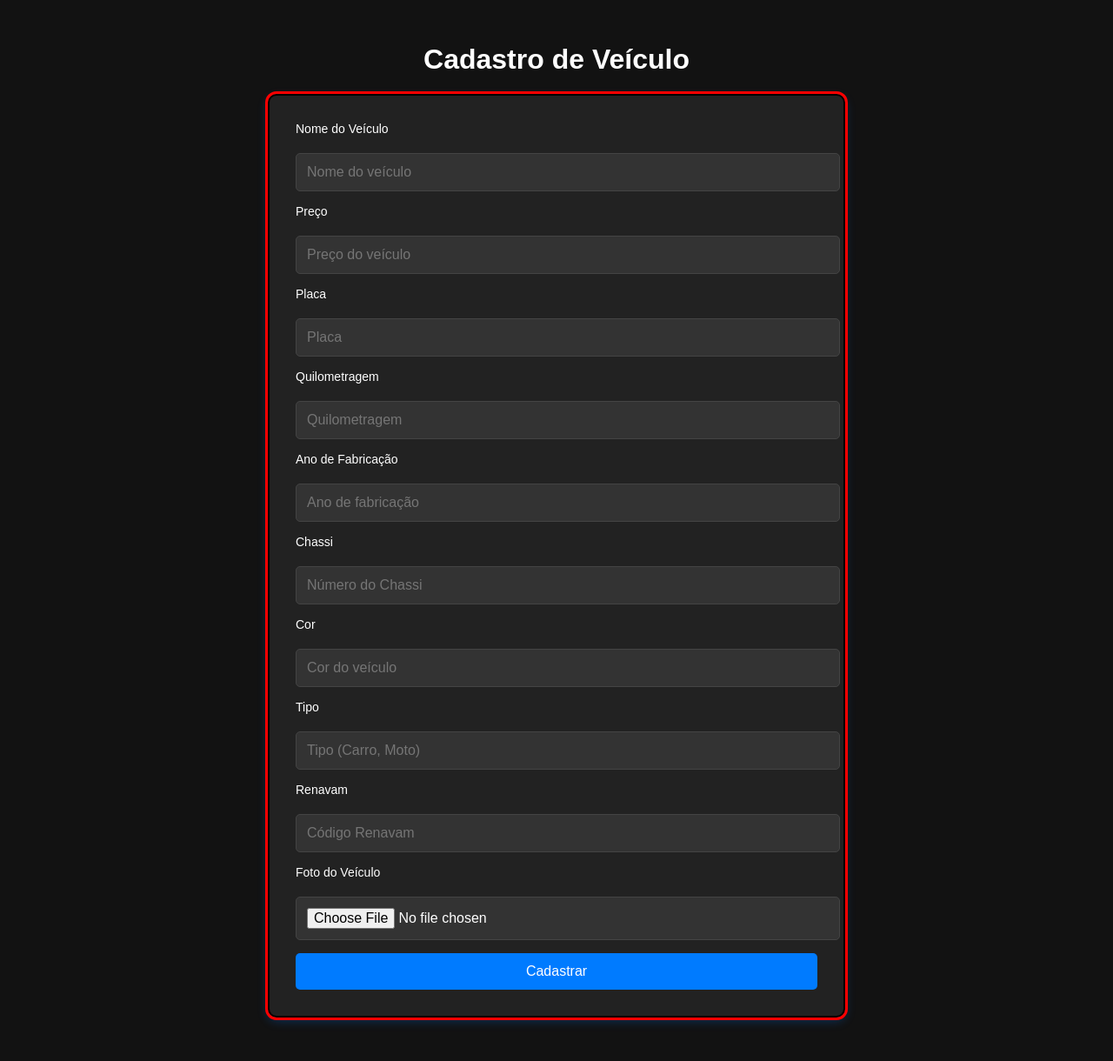
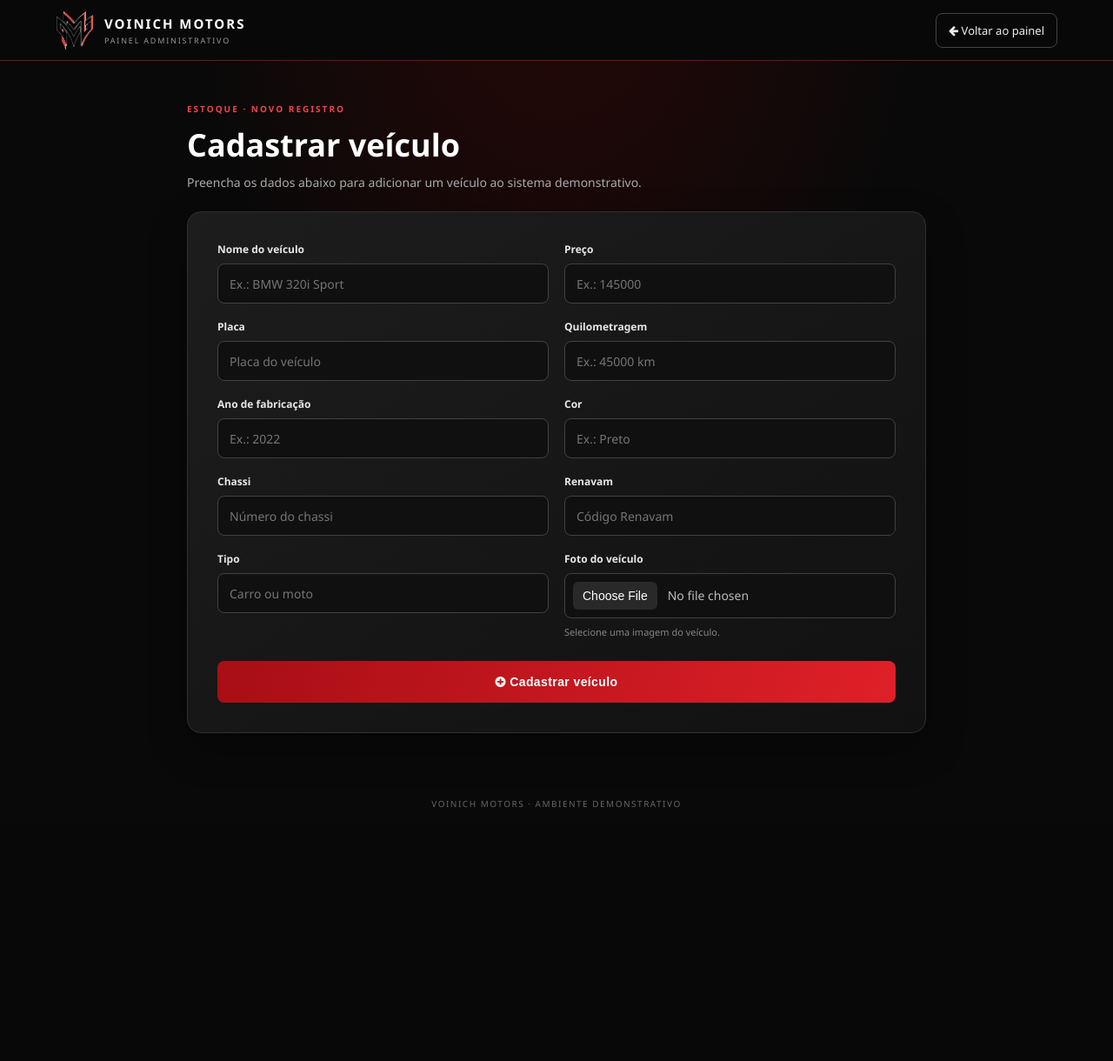
Before and after one commit to lucas287/siteATUALIZADO2.0, a PHP site: page /logvei.php in a window 1280 px wide. Shown: the whole page at 87% size. After the commit the page ends 928 px from the top, so only its background shows below. Run offline with PHP 8.4, Linux system fonts and the light colour scheme.

Commit message:
Moderniza tela de cadastro de veículos

```diff
--- a/logvei.php
+++ b/logvei.php
@@ -2,149 +2,91 @@
 session_start();
 ob_start();
 include_once "conexao.php";
-
-// Captura os dados do formulário
 $dados = filter_input_array(INPUT_POST, FILTER_DEFAULT);
 ?>
 <!DOCTYPE html>
-<html lang="pt-br">
+<html lang="pt-BR">
 <head>
   <meta charset="utf-8">
   <meta name="viewport" content="width=device-width, initial-scale=1">
-  <title>Cadastro de Veículos</title>
+  <meta name="theme-color" content="#090909">
+  <title>Cadastrar veículo | Voinich Motors</title>
+  <link rel="stylesheet" href="https://cdnjs.cloudflare.com/ajax/libs/font-awesome/4.7.0/css/font-awesome.min.css">
+  <style>
+    :root{color-scheme:dark;--red:#df2028;--bg:#090909;--panel:#171717;--muted:#aaa}
+    *{box-sizing:border-box}
+    body{margin:0;min-height:100vh;background:radial-gradient(ellipse at 50% -15%,rgba(160,0,0,.22),transparent 48%),var(--bg);color:#f5f5f5;font-family:Segoe UI,Arial,sans-serif}
+    .topbar{min-height:70px;padding:12px clamp(18px,5vw,64px);display:flex;align-items:center;justify-content:space-between;gap:16px;background:#080808;border-bottom:1px solid rgba(223,32,40,.5)}
+    .brand{display:flex;align-items:center;gap:12px;color:#fff;text-decoration:none}
+    .brand img{width:44px;height:44px;object-fit:contain}
+    .brand strong{display:block;font-size:15px;letter-spacing:2px}
+    .brand small{display:block;margin-top:3px;color:#999;font-size:9px;letter-spacing:1.8px}
+    .back{padding:10px 14px;border:1px solid #444;border-radius:8px;color:#eee;text-decoration:none;font-size:13px}
+    .back:hover{border-color:var(--red);background:#251012}
+    main{width:min(850px,calc(100% - 32px));margin:42px auto 56px}
+    .heading{margin-bottom:22px}
+    .eyebrow{color:#f0444b;font-size:10px;font-weight:800;letter-spacing:2px}
+    h1{margin:8px 0;color:#fff;font-size:clamp(27px,4vw,36px)}
+    .heading p{margin:0;color:var(--muted);font-size:14px;line-height:1.6}
+    .form-card{padding:clamp(20px,4vw,34px);border:1px solid #303030;border-radius:16px;background:linear-gradient(145deg,#1d1d1d,#111);box-shadow:0 18px 45px rgba(0,0,0,.3)}
+    .fields{display:grid;grid-template-columns:repeat(2,minmax(0,1fr));gap:18px}
+    .field{display:flex;flex-direction:column;gap:8px;min-width:0}
+    .field.full{grid-column:1/-1}
+    label{color:#e8e8e8;font-size:12px;font-weight:700}
+    input[type=text],input[type=file]{width:100%;min-height:46px;padding:12px 13px;border:1px solid #414141;border-radius:8px;background:#101010;color:#fff;font:inherit;font-size:14px}
+    input:focus{outline:none;border-color:var(--red);box-shadow:0 0 0 3px rgba(223,32,40,.13)}
+    input[type=file]{padding:9px;color:#bbb}
+    input[type=file]::file-selector-button{margin-right:12px;padding:8px 11px;border:0;border-radius:6px;background:#292929;color:#fff;cursor:pointer}
+    .hint{color:#858585;font-size:11px;line-height:1.5}
+    .submit{width:100%;min-height:48px;margin-top:24px;border:0;border-radius:8px;background:linear-gradient(110deg,#a80e15,var(--red));color:#fff;font-size:14px;font-weight:800;letter-spacing:.4px;cursor:pointer;transition:filter .2s,transform .2s}
+    .submit:hover{filter:brightness(1.15);transform:translateY(-1px)}
+    .message{margin:0 0 18px;padding:12px 14px;border:1px solid rgba(55,190,110,.3);border-radius:8px;background:rgba(55,190,110,.1);color:#b8f2cb;font-size:13px}
+    .footer{padding:18px;text-align:center;color:#666;font-size:10px;letter-spacing:1.5px}
+    @media(max-width:600px){main{margin:30px auto 40px}.fields{grid-template-columns:1fr}.field.full{grid-column:auto}.topbar{min-height:64px}.brand img{width:38px;height:38px}.back{padding:9px 11px;font-size:11px}}
+  </style>
   <script src="validador.js"></script>
-  <link rel="stylesheet" type="text/css" href="lp.css">
-  <style>
-    body {
-      background-color: #121212;
-      font-family: Arial, sans-serif;
-      margin: 0;
-      padding: 0;
-      color: white;
-    }
-    h1 {
-      margin-top: 50px;
-      font-size: 2rem;
-      text-align: center;
-      color: #ffffff;
-    }
-    .ex1 {
-      width: 90%;
-      max-width: 600px;
-      background-color: #222;
-      padding: 30px;
-      border-radius: 10px;
-      margin-top: 20px;
-      box-shadow: 0px 4px 12px rgba(0, 123, 255, 0.3);
-      text-align: center;
-      margin-bottom: 50px;
-    }
-    .ex1 form {
-      display: flex;
-      flex-direction: column;
-      gap: 15px;
-      align-items: flex-start;
-    }
-    .ex1 input[type="text"], .ex1 input[type="file"], .ex1 input[type="submit"] {
-      padding: 12px;
-      border: 1px solid #444;
-      border-radius: 5px;
-      background-color: #333;
-      color: #fff;
-      font-size: 16px;
-      width: 100%;
-    }
-    .ex1 input[type="text"]:focus, .ex1 input[type="file"]:focus {
-      border-color: #007bff;
-      outline: none;
-    }
-    .ex1 label {
-      color: #fff;
-      font-size: 14px;
-      text-align: left;
-      width: 100%;
-      margin-bottom: 5px;
-    }
-    .ex1 input[type="submit"] {
-      padding: 12px;
-      background-color: #007bff;
-      color: #fff;
-      font-size: 16px;
-      border: none;
-      border-radius: 5px;
-      cursor: pointer;
-      transition: background-color 0.3s ease;
-    }
-    .ex1 input[type="submit"]:hover {
-      background-color: #0056b3;
-    }
-    .message {
-      color: #f8d7da;
-      background-color: #f8d7da;
-      padding: 10px;
-      margin-top: 20px;
-      border-radius: 5px;
-    }
-    .message.success {
-      color: #155724;
-      background-color: #d4edda;
-    }
-  </style>
 </head>
 <body>
-
-<center>
-  <h1>Cadastro de Veículo</h1>
-
+  <header class="topbar">
+    <a class="brand" href="devs.php"><img src="logom-VMFinal.png" alt="Voinich Motors"><span><strong>VOINICH MOTORS</strong><small>PAINEL ADMINISTRATIVO</small></span></a>
+    <a class="back" href="devs.php"><i class="fa fa-arrow-left"></i> Voltar ao painel</a>
+  </header>
+  <main>
+    <div class="heading">
+      <span class="eyebrow">ESTOQUE · NOVO REGISTRO</span>
+      <h1>Cadastrar veículo</h1>
+      <p>Preencha os dados abaixo para adicionar um veículo ao sistema demonstrativo.</p>
+    </div>
     <?php
     if (isset($_SESSION['msg'])) {
-    echo "<div class='message {$_SESSION['msg_type']}'>" . $_SESSION['msg'] . "</div>";
+      echo "<div class='message'>" . $_SESSION['msg'] . "</div>";
       unset($_SESSION['msg']);
     }
     ?>
-
-  <div class="ex1">
+    <section class="form-card">
       <form name="cad_veiculo" method="POST" action="" enctype="multipart/form-data" onsubmit="return validarFormulario();">
-      <label>Nome do Veículo</label>
-      <input type="text" name="nome" placeholder="Nome do veículo" required>
-
-      <label>Preço</label>
-      <input type="text" name="preco" placeholder="Preço do veículo" required>
-
-      <label>Placa</label>
-      <input type="text" name="placa" placeholder="Placa" required>
-
-      <label>Quilometragem</label>
-      <input type="text" name="km" placeholder="Quilometragem" required>
-
-      <label>Ano de Fabricação</label>
-      <input type="text" name="ano" placeholder="Ano de fabricação" required>
-
-      <label>Chassi</label>
-      <input type="text" name="chassi" placeholder="Número do Chassi" required>
-
-      <label>Cor</label>
-      <input type="text" name="cor" placeholder="Cor do veículo" required>
-
-      <label>Tipo</label>
-      <input type="text" name="tipo" placeholder="Tipo (Carro, Moto)" required>
-
-      <label>Renavam</label>
-      <input type="text" name="renavam" placeholder="Código Renavam" required>
-
-      <label>Foto do Veículo</label>
-      <input type="file" name="foto" id="foto" required>
-
-      <input type="submit" value="Cadastrar" name="Cadastrar">
+        <div class="fields">
+          <div class="field"><label for="nome">Nome do veículo</label><input id="nome" type="text" name="nome" placeholder="Ex.: BMW 320i Sport" required></div>
+          <div class="field"><label for="preco">Preço</label><input id="preco" type="text" name="preco" placeholder="Ex.: 145000" required></div>
+          <div class="field"><label for="placa">Placa</label><input id="placa" type="text" name="placa" placeholder="Placa do veículo" required></div>
+          <div class="field"><label for="km">Quilometragem</label><input id="km" type="text" name="km" placeholder="Ex.: 45000 km" required></div>
+          <div class="field"><label for="ano">Ano de fabricação</label><input id="ano" type="text" name="ano" placeholder="Ex.: 2022" required></div>
+          <div class="field"><label for="cor">Cor</label><input id="cor" type="text" name="cor" placeholder="Ex.: Preto" required></div>
+          <div class="field"><label for="chassi">Chassi</label><input id="chassi" type="text" name="chassi" placeholder="Número do chassi" required></div>
+          <div class="field"><label for="renavam">Renavam</label><input id="renavam" type="text" name="renavam" placeholder="Código Renavam" required></div>
+          <div class="field"><label for="tipo">Tipo</label><input id="tipo" type="text" name="tipo" placeholder="Carro ou moto" required></div>
+          <div class="field"><label for="foto">Foto do veículo</label><input type="file" name="foto" id="foto" accept="image/*" required><span class="hint">Selecione uma imagem do veículo.</span></div>
+        </div>
+        <button class="submit" type="submit" name="Cadastrar" value="1"><i class="fa fa-plus-circle"></i> Cadastrar veículo</button>
       </form>
-  </div>
-
-</center>
-
+    </section>
+  </main>
+  <footer class="footer">VOINICH MOTORS · AMBIENTE DEMONSTRATIVO</footer>
+</body>
+</html>
 <?php
 if (!empty($dados['Cadastrar'])) {
     $arquivo = $_FILES['foto'];
-
     $query_veiculo = "INSERT INTO veiculo (placa, km, ano, chassi, cor, tipo, renavam, nome, preco, foto)
                       VALUES (:placa, :km, :ano, :chassi, :cor, :tipo, :renavam, :nome, :preco, :foto)";
     $cad_veiculo = $conn2->prepare($query_veiculo);
@@ -158,32 +100,26 @@ if (!empty($dados['Cadastrar'])) {
     $cad_veiculo->bindParam(':nome', $dados['nome'], PDO::PARAM_STR);
     $cad_veiculo->bindParam(':preco', $dados['preco'], PDO::PARAM_STR);
     $cad_veiculo->bindParam(':foto', $arquivo['name'], PDO::PARAM_STR);
-
     $cad_veiculo->execute();
-
     if ($cad_veiculo->rowCount()) {
         if (!empty($arquivo['name'])) {
             $ultimo_id = $conn2->lastInsertId();
             $diretorio = "imagens/$ultimo_id/";
-            mkdir($diretorio, 0755);
+            if (!is_dir($diretorio)) { mkdir($diretorio, 0755, true); }
             $nome_arquivo = $arquivo['name'];
             move_uploaded_file($arquivo['tmp_name'], $diretorio . $nome_arquivo);
-
-            $_SESSION['msg'] = "<p style='color: green;'>Veículo e a foto cadastrados com sucesso!</p>";
+            $_SESSION['msg'] = "Veículo e foto cadastrados com sucesso!";
             $_SESSION['msg_type'] = "success";
             header("Location: logvei.php");
             exit;
         } else {
-            $_SESSION['msg'] = "<p style='color: green;'>Veículo cadastrado com sucesso!</p>";
+            $_SESSION['msg'] = "Veículo cadastrado com sucesso!";
             $_SESSION['msg_type'] = "success";
             header("Location: logvei.php");
             exit;
         }
     } else {
-        echo "<p style='color: #f00;'>Erro: Veículo não cadastrado com sucesso!</p>";
+        echo "<p style='color:#f44;text-align:center'>Erro: veículo não cadastrado.</p>";
     }
 }
 ?>
-
-</body>
-</html>
```
Lines whose indentation alone changed are shown as unchanged.
